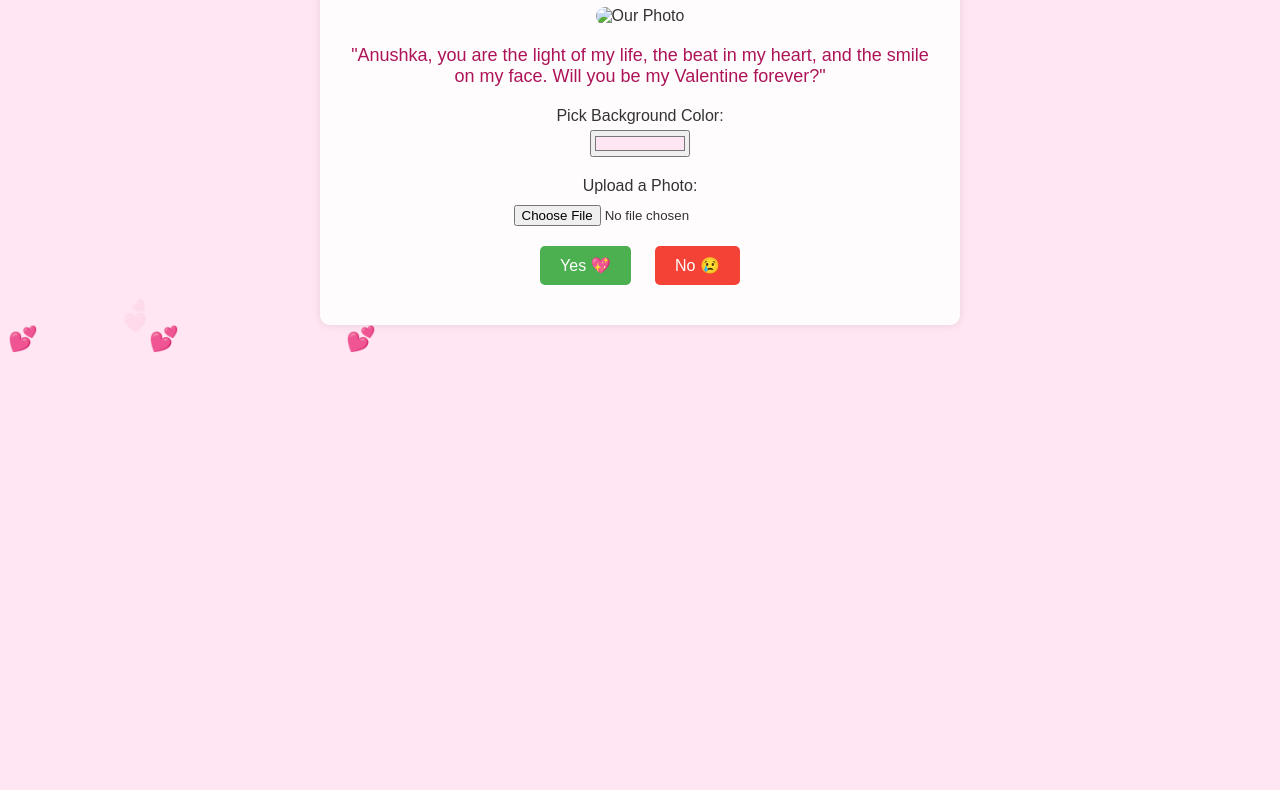
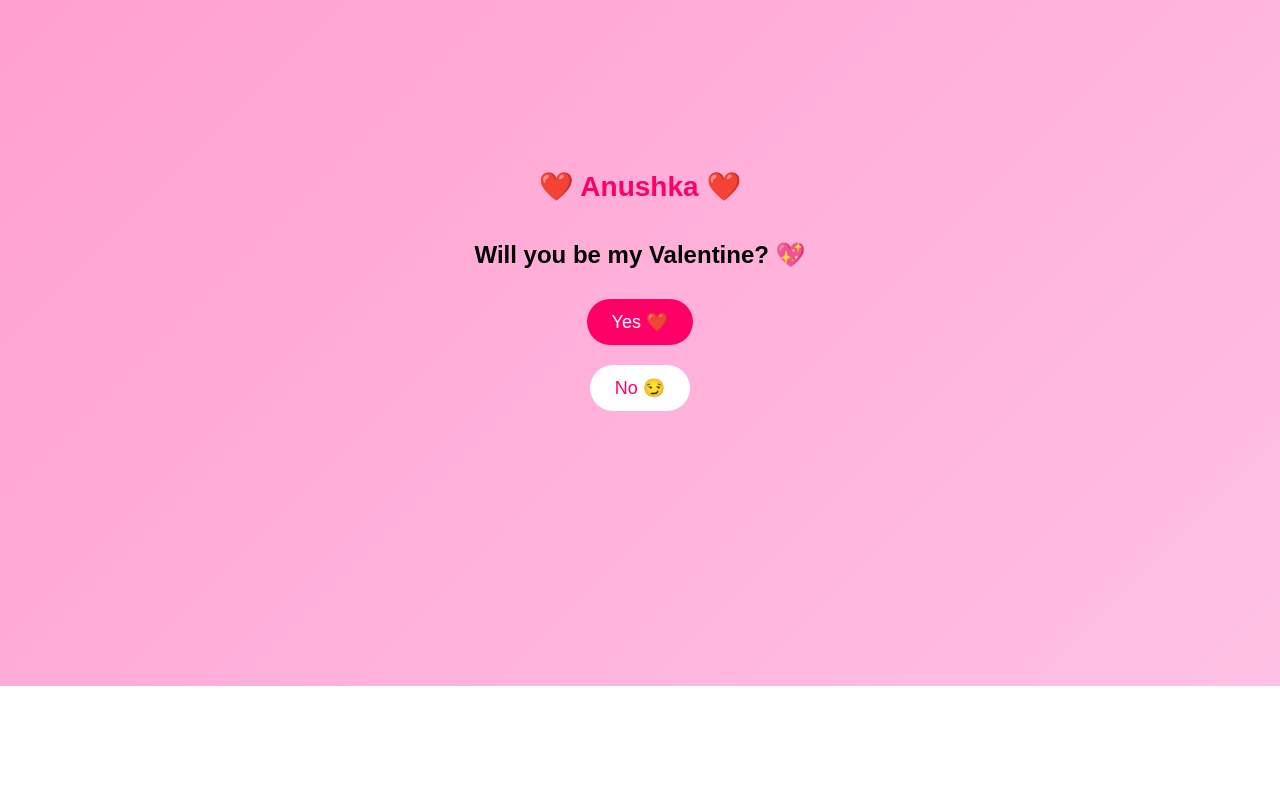
Before and after one commit to ghumre77/Dr_Anushka, a plain HTML site: page index.html in a window 1280 px wide. Shown: the part 114-904 px from the top of the page. After the commit the page ends 800 px from the top, so only its background shows below. Drawn offline with Linux system fonts and the light colour scheme.

Commit message:
Update index.html

```diff
--- a/index.html
+++ b/index.html
@@ -1,163 +1,155 @@
 <!DOCTYPE html>
-<html lang="en">
+<html>
 <head>
 <meta charset="UTF-8">
 <meta name="viewport" content="width=device-width, initial-scale=1.0">
-    <title>Valentine's Proposal for Anushka</title>
+<title>For Anushka ❤️</title>
+
 <style>
-        body {
-            font-family: Arial, sans-serif;
-            text-align: center;
-            background-color: #ffe6f2;
-            color: #333;
-            margin: 0;
-            padding: 20px;
-            overflow: hidden;
+body{
+margin:0;
+font-family:Arial, sans-serif;
+background:linear-gradient(135deg,#ff9ecf,#ffc1e3);
+display:flex;
+justify-content:center;
+align-items:center;
+height:100vh;
+overflow:hidden;
+text-align:center;
 }
-        .container {
-            max-width: 600px;
-            margin: 0 auto;
-            padding: 20px;
-            background-color: rgba(255, 255, 255, 0.9);
-            border-radius: 10px;
-            box-shadow: 0 0 10px rgba(0,0,0,0.1);
+
+.page{
+position:absolute;
+width:100%;
+height:100%;
+display:flex;
+flex-direction:column;
+justify-content:center;
+align-items:center;
+padding:20px;
+box-sizing:border-box;
 }
-        h1 {
-            color: #e91e63;
+
+.hidden{display:none;}
+
+h1{
+color:#ff0066;
+font-size:28px;
 }
-        .photo {
-            margin: 20px 0;
+
+button{
+padding:12px 25px;
+font-size:18px;
+border:none;
+border-radius:30px;
+margin:10px;
+cursor:pointer;
+transition:0.3s;
 }
-        .photo img {
-            max-width: 100%;
-            height: auto;
-            border-radius: 10px;
+
+#yesBtn{
+background:#ff0066;
+color:white;
 }
-        .dialogue {
-            font-size: 18px;
-            margin: 20px 0;
-            color: #ad1457;
+
+#noBtn{
+background:white;
+color:#ff0066;
+position:relative;
 }
-        .buttons {
-            margin: 20px 0;
+
+img{
+max-width:90%;
+border-radius:20px;
+box-shadow:0 10px 30px rgba(0,0,0,0.3);
 }
-        button {
-            padding: 10px 20px;
-            margin: 0 10px;
-            font-size: 16px;
-            border: none;
-            border-radius: 5px;
-            cursor: pointer;
-        }
-        #yes {
-            background-color: #4caf50;
-            color: white;
-        }
-        #no {
-            background-color: #f44336;
-            color: white;
-        }
-        .hidden {
-            display: none;
-        }
-        .heart {
-            position: absolute;
-            font-size: 24px;
-            animation: float 3s ease-in-out infinite;
-            pointer-events: none;
-        }
-        @keyframes float {
-            0% { transform: translateY(100vh) rotate(0deg); opacity: 1; }
-            100% { transform: translateY(-100px) rotate(360deg); opacity: 0; }
-        }
-        .color-picker {
-            margin: 20px 0;
-        }
-        .color-picker label {
-            display: block;
-            margin-bottom: 5px;
-        }
-        .color-picker input {
-            width: 100px;
-        }
-        .upload {
-            margin: 20px 0;
-        }
-        .upload input {
-            display: block;
-            margin: 10px auto;
+
+.romantic-text{
+margin-top:20px;
+font-size:18px;
+color:#b30059;
 }
 </style>
 </head>
+
 <body>
-    <div class="container">
-        <h1>Happy Valentine's Day, Anushka! 💕</h1>
-        <div class="photo">
-            <img src="photo1.jpg" alt="Our Photo">
+
+<!-- PAGE 1 -->
+<div class="page" id="page1">
+<h1>❤️ Anushka ❤️</h1>
+<h2>Will you be my Valentine? 💖</h2>
+<button id="yesBtn" onclick="nextPage()">Yes ❤️</button>
+<button id="noBtn" onclick="moveNo()">No 😏</button>
 </div>
-        <div class="dialogue">
-            "Anushka, you are the light of my life, the beat in my heart, and the smile on my face. Will you be my Valentine forever?"
+
+<!-- PAGE 2 -->
+<div class="page hidden" id="page2">
+<h1>You are my everything 💕</h1>
+<p>Har din tumhare saath special lagta hai ✨</p>
+<button onclick="finalPage()">Continue 💌</button>
 </div>
-        <div class="color-picker">
-            <label for="bg-color">Pick Background Color:</label>
-            <input type="color" id="bg-color" value="#ffe6f2">
-        </div>
-        <div class="upload">
-            <label>Upload a Photo:</label>
-            <input type="file" id="photo-upload" accept="image/*">
-            <img id="uploaded-photo" class="hidden" alt="Uploaded Photo">
-        </div>
-        <div class="buttons">
-            <button id="yes">Yes 💖</button>
-            <button id="no">No 😢</button>
-        </div>
-        <div id="after-yes" class="hidden">
-            <h2>Yay! I love you, Anushka! Here's our special photo:</h2>
-            <img src="our_special_photo.jpg" alt="Our Special Photo" style="max-width: 100%; height: auto; border-radius: 10px;">
+
+<!-- PAGE 3 -->
+<div class="page hidden" id="page3">
+<h1>Happy Valentine’s Day Anushka 💖</h1>
+
+<img src="photo.jpg" alt="Our Photo">
+
+<div class="romantic-text">
+Anushka, tum meri zindagi ki sabse khoobsurat feeling ho.
+Tum meri smile ho, meri peace ho, meri forever ho ❤️
 </div>
 </div>
 
 <script>
-        // Flying hearts
-        function createHeart() {
-            const heart = document.createElement('div');
-            heart.className = 'heart';
-            heart.textContent = '💕';
-            heart.style.left = Math.random() * 100 + 'vw';
-            heart.style.animationDelay = Math.random() * 2 + 's';
-            document.body.appendChild(heart);
-            setTimeout(() => {
-                heart.remove();
-            }, 3000);
+
+let noTexts = ["Really? 😜","Nice Try 😏","Soch lo 😌","Pakka? 😂"];
+let count = 0;
+
+function moveNo(){
+let btn = document.getElementById("noBtn");
+btn.style.position="absolute";
+btn.style.left=Math.random()*70+"%";
+btn.style.top=Math.random()*70+"%";
+
+btn.innerHTML = noTexts[count % noTexts.length];
+count++;
 }
-        setInterval(createHeart, 500);
 
-        // Color picker
-        document.getElementById('bg-color').addEventListener('input', function() {
-            document.body.style.backgroundColor = this.value;
+function nextPage(){
+document.getElementById("page1").classList.add("hidden");
+document.getElementById("page2").classList.remove("hidden");
+}
+
+function finalPage(){
+document.getElementById("page2").classList.add("hidden");
+document.getElementById("page3").classList.remove("hidden");
+confettiEffect();
+}
+
+function confettiEffect(){
+for(let i=0;i<100;i++){
+let div=document.createElement("div");
+div.style.position="absolute";
+div.style.width="10px";
+div.style.height="10px";
+div.style.background="hsl("+Math.random()*360+",100%,50%)";
+div.style.left=Math.random()*100+"%";
+div.style.top="-10px";
+div.style.borderRadius="50%";
+document.body.appendChild(div);
+
+div.animate([
+{transform:"translateY(0px)"},
+{transform:"translateY(100vh)"}
+],{
+duration:2000,
+iterations:1
 });
+}
+}
 
-        // Photo upload
-        document.getElementById('photo-upload').addEventListener('change', function(event) {
-            const file = event.target.files[0];
-            if (file) {
-                const reader = new FileReader();
-                reader.onload = function(e) {
-                    const img = document.getElementById('uploaded-photo');
-                    img.src = e.target.result;
-                    img.classList.remove('hidden');
-                };
-                reader.readAsDataURL(file);
-            }
-        });
+</script>
 
-        // Yes/No buttons
-        document.getElementById('yes').addEventListener('click', function() {
-            document.querySelector('.container').innerHTML = document.getElementById('after-yes').innerHTML;
-        });
-        document.getElementById('no').addEventListener('click', function() {
-            alert("Oh no! Please reconsider? 😢");
-        });
-    </script>
 </body>
 </html>
```
Lines whose indentation alone changed are shown as unchanged.
